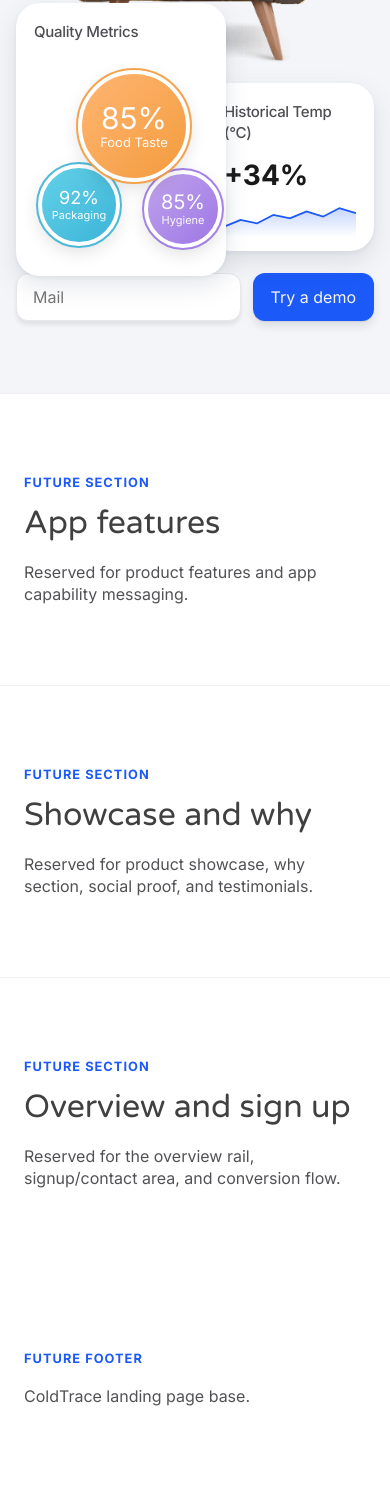
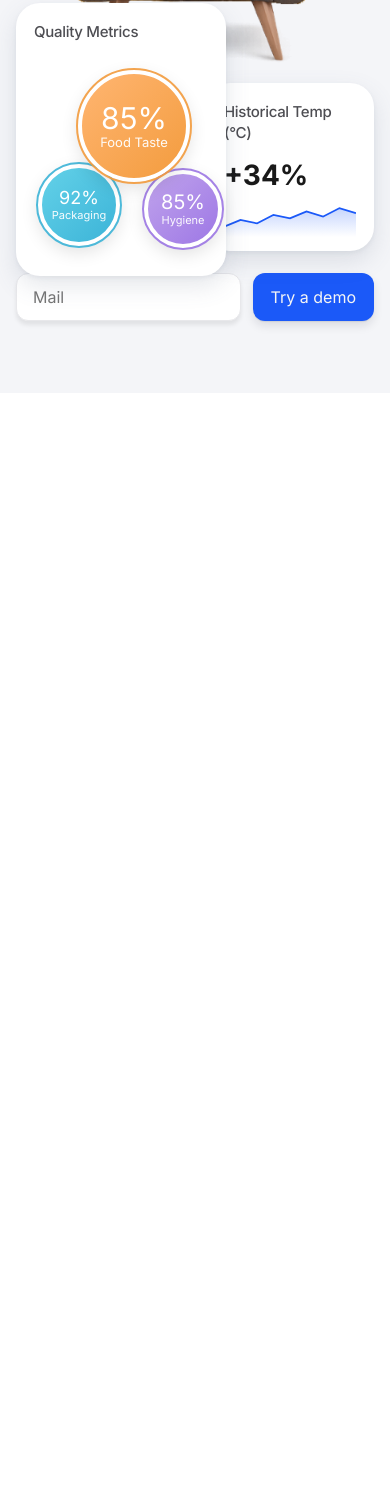
Before and after one commit to AplicacionesWeb-Grupo-2/landing-page, a website: page index.html in a window 390 px wide. Shown: the part 1121-2609 px from the top of the page. After the commit the page ends 1514 px from the top, so only its background shows below. Drawn offline with Linux system fonts and the light colour scheme.

Commit message:
fix: remove header hero placeholders

```diff
--- a/assets/styles/layout.css
+++ b/assets/styles/layout.css
@@ -44,29 +44,3 @@ h3 {
 p {
   color: var(--color-text-secondary);
 }
-
-.section-placeholder,
-.site-footer {
-  max-width: var(--container-max);
-  margin: 0 auto;
-  padding: 80px 24px;
-}
-
-.section-placeholder {
-  border-top: 1px solid var(--color-border);
-}
-
-.section-placeholder__eyebrow {
-  margin-bottom: 12px;
-  color: var(--color-primary);
-  font-size: 0.8rem;
-  font-weight: var(--font-weight-bold);
-  letter-spacing: 0.08em;
-  text-transform: uppercase;
-}
-
-.section-placeholder p:not(.section-placeholder__eyebrow),
-.site-footer p:not(.section-placeholder__eyebrow) {
-  max-width: 680px;
-  margin-top: 18px;
-}
--- a/index.html
+++ b/index.html
@@ -31,10 +31,10 @@
 
       <ul class="navbar__menu">
         <li><a href="#home" class="nav-pill" data-i18n="nav.products">Home</a></li>
-        <li><a href="#features" class="nav-pill" data-i18n="nav.solutions">Features</a></li>
-        <li><a href="#showcase" class="nav-pill" data-i18n="nav.community">Platform</a></li>
-        <li><a href="#signup" class="nav-pill" data-i18n="nav.resources">Reviews</a></li>
-        <li><a href="#footer" class="nav-pill" data-i18n="nav.contact">Contact</a></li>
+        <li><a href="#home" class="nav-pill" data-i18n="nav.solutions">Features</a></li>
+        <li><a href="#home" class="nav-pill" data-i18n="nav.community">Platform</a></li>
+        <li><a href="#home" class="nav-pill" data-i18n="nav.resources">Reviews</a></li>
+        <li><a href="#home" class="nav-pill" data-i18n="nav.contact">Contact</a></li>
       </ul>
 
       <div class="navbar__actions">
@@ -43,16 +43,16 @@
           <button type="button" class="lang-switcher__option" data-lang-option="es-419" aria-pressed="false">ES</button>
         </div>
         <a href="#signin" class="btn btn--ghost" data-i18n="nav.signin">Sign in</a>
-        <a href="#footer" class="btn btn--primary" data-i18n="nav.register">Register now</a>
+        <a href="#home" class="btn btn--primary" data-i18n="nav.register">Register now</a>
       </div>
 
       <div class="navbar__mobile-menu" id="mobile-nav-panel" hidden>
         <div class="navbar__mobile-links" aria-label="Mobile navigation">
           <a href="#home" class="navbar__mobile-link" data-i18n="nav.products">Home</a>
-          <a href="#features" class="navbar__mobile-link" data-i18n="nav.solutions">Features</a>
-          <a href="#showcase" class="navbar__mobile-link" data-i18n="nav.community">Platform</a>
-          <a href="#signup" class="navbar__mobile-link" data-i18n="nav.resources">Reviews</a>
-          <a href="#footer" class="navbar__mobile-link" data-i18n="nav.contact">Contact</a>
+          <a href="#home" class="navbar__mobile-link" data-i18n="nav.solutions">Features</a>
+          <a href="#home" class="navbar__mobile-link" data-i18n="nav.community">Platform</a>
+          <a href="#home" class="navbar__mobile-link" data-i18n="nav.resources">Reviews</a>
+          <a href="#home" class="navbar__mobile-link" data-i18n="nav.contact">Contact</a>
         </div>
 
         <div class="navbar__mobile-language">
@@ -257,30 +257,7 @@
         <a href="#demo" class="btn btn--primary" data-i18n="hero.ctaDemo">Try a demo</a>
       </div>
     </section>
-
-    <section class="section-placeholder" id="features" aria-labelledby="features-title" data-section-owner="future">
-      <p class="section-placeholder__eyebrow" data-i18n="sections.appFeatures.branch">future section</p>
-      <h2 id="features-title" data-i18n="sections.appFeatures.title">App features</h2>
-      <p data-i18n="sections.appFeatures.description">Reserved for product features and app capability messaging.</p>
-    </section>
-
-    <section class="section-placeholder" id="showcase" aria-labelledby="showcase-title" data-section-owner="future">
-      <p class="section-placeholder__eyebrow" data-i18n="sections.showcaseWhy.branch">future section</p>
-      <h2 id="showcase-title" data-i18n="sections.showcaseWhy.title">Showcase and why</h2>
-      <p data-i18n="sections.showcaseWhy.description">Reserved for product showcase, why section, social proof, and testimonials.</p>
-    </section>
-
-    <section class="section-placeholder" id="signup" aria-labelledby="signup-title" data-section-owner="future">
-      <p class="section-placeholder__eyebrow" data-i18n="sections.overviewSignup.branch">future section</p>
-      <h2 id="signup-title" data-i18n="sections.overviewSignup.title">Overview and sign up</h2>
-      <p data-i18n="sections.overviewSignup.description">Reserved for the overview rail, signup/contact area, and conversion flow.</p>
-    </section>
   </main>
-
-  <footer class="site-footer" id="footer" role="contentinfo" data-section-owner="feature/footer">
-    <p class="section-placeholder__eyebrow" data-i18n="sections.footer.branch">future footer</p>
-    <p data-i18n="footer.copy">ColdTrace landing page base.</p>
-  </footer>
 
   <script src="assets/scripts/i18n.js" defer></script>
   <script src="assets/scripts/navigation.js" defer></script>
```
